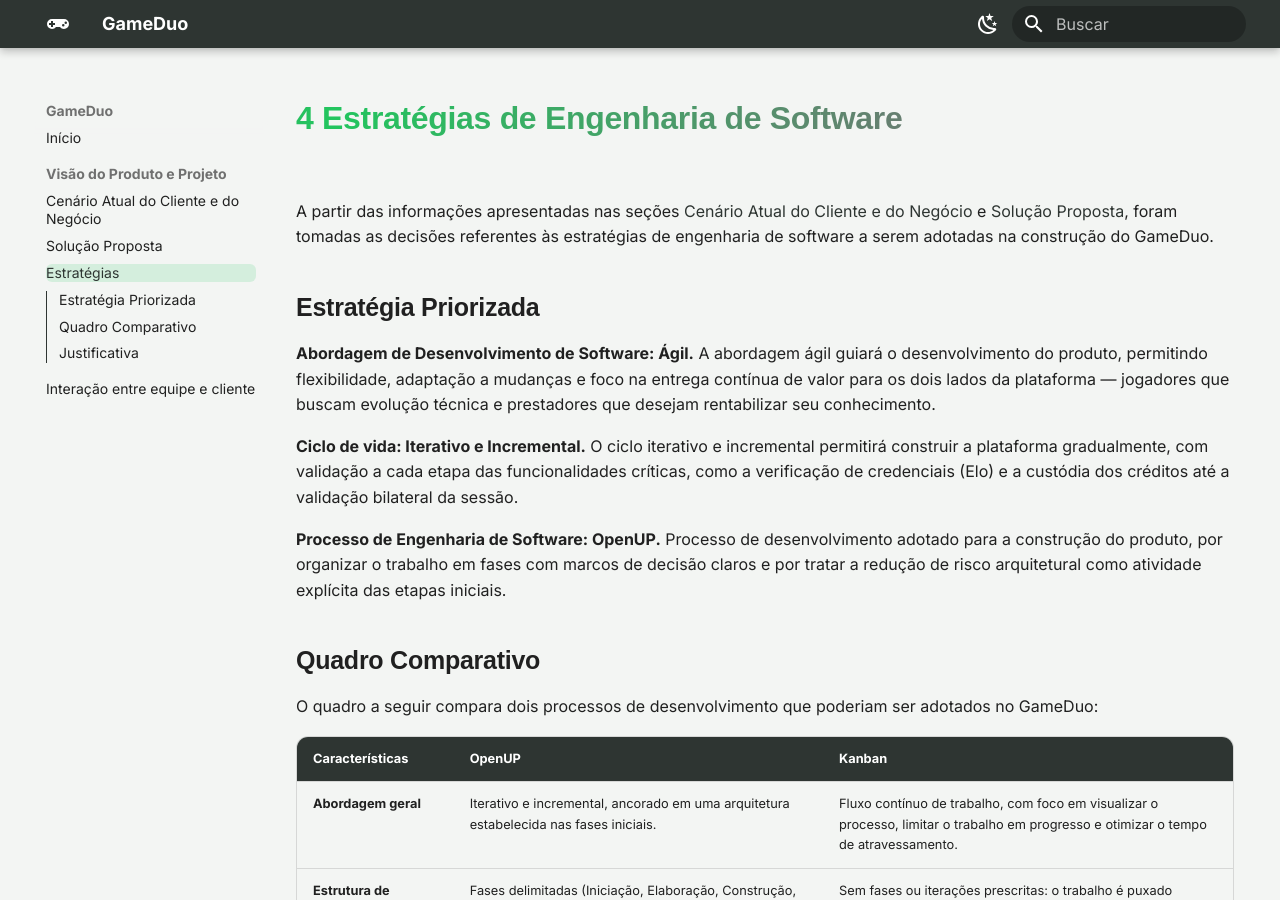
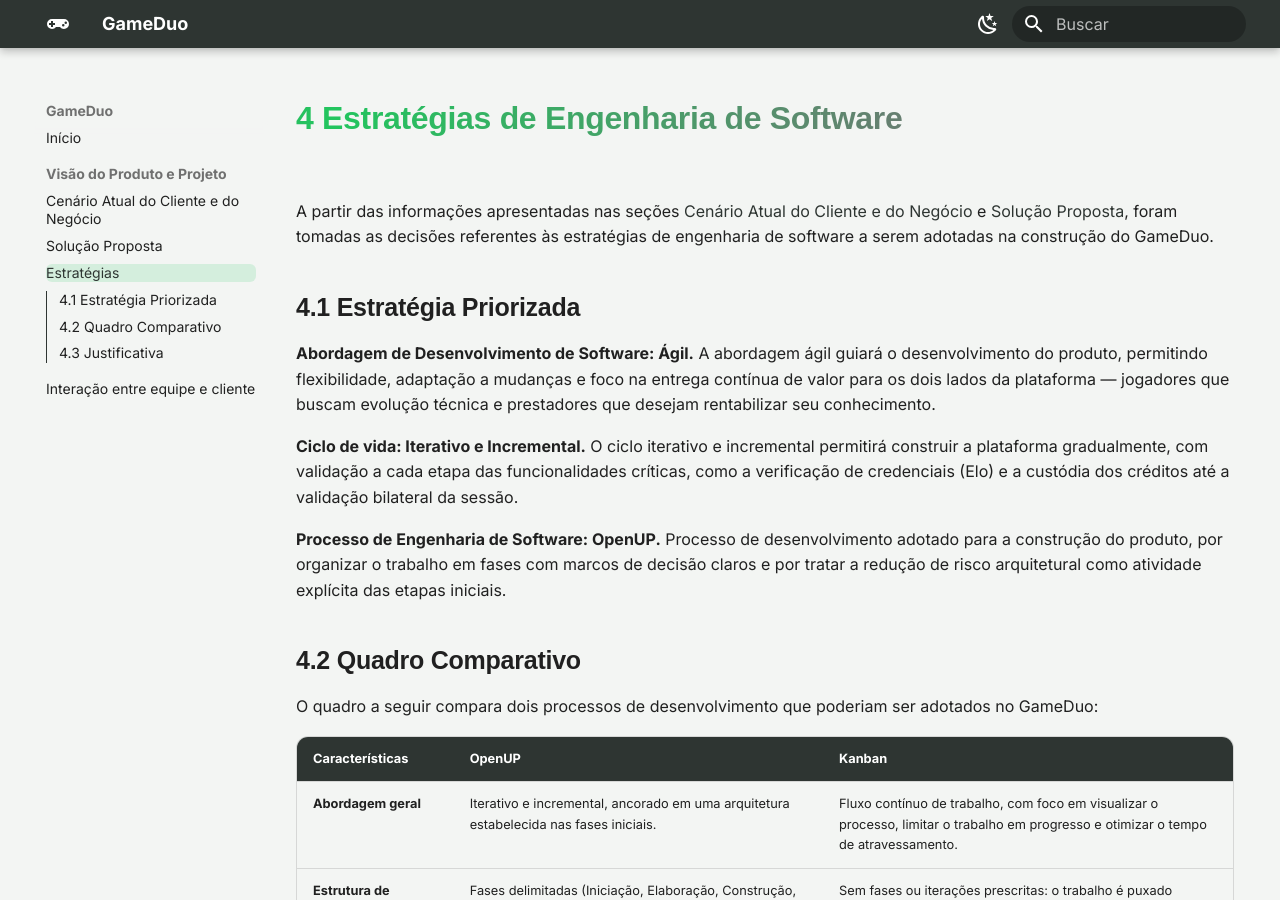
Before and after one commit to mdsreq-fga-unb/REQ-2026.2-T02-GameDuo, an MkDocs documentation site: the page built from docs/visao-produto/estrategias.md, in a window 1280 px wide and 900 px high. Built offline with MkDocs 1.6.1 and Material for MkDocs 9.7.7, drawn with Linux system fonts in a browser that asks for light colours; some of the changed text lies outside the part shown.

Commit message:
Colocado número no documento de estratégias

```diff
--- a/docs/visao-produto/estrategias.md
+++ b/docs/visao-produto/estrategias.md
@@ -2,7 +2,7 @@
 
 A partir das informações apresentadas nas seções [Cenário Atual do Cliente e do Negócio](cenario-atual.md) e [Solução Proposta](solucao-proposta.md), foram tomadas as decisões referentes às estratégias de engenharia de software a serem adotadas na construção do GameDuo.
 
-## Estratégia Priorizada
+## 4.1 Estratégia Priorizada
 
 **Abordagem de Desenvolvimento de Software: Ágil.**
 A abordagem ágil guiará o desenvolvimento do produto, permitindo flexibilidade, adaptação a mudanças e foco na entrega contínua de valor para os dois lados da plataforma — jogadores que buscam evolução técnica e prestadores que desejam rentabilizar seu conhecimento.
@@ -13,7 +13,7 @@
 **Processo de Engenharia de Software: OpenUP.**
 Processo de desenvolvimento adotado para a construção do produto, por organizar o trabalho em fases com marcos de decisão claros e por tratar a redução de risco arquitetural como atividade explícita das etapas iniciais.
 
-## Quadro Comparativo
+## 4.2 Quadro Comparativo
 
 O quadro a seguir compara dois processos de desenvolvimento que poderiam ser adotados no GameDuo:
 
@@ -33,7 +33,7 @@
 | **Suporte à equipe** | Papéis e responsabilidades definidos, com controle de progresso mais formal. | Não define papéis nem altera a estrutura existente — parte do princípio de melhoria evolutiva sobre o processo já praticado pela equipe. |
 | **Adaptação ao projeto GameDuo** | Adequado a um produto novo cujos maiores riscos são estruturais (custódia de créditos, meios de pagamento, integração com APIs de terceiros) e que precisa de marcos de validação claros dentro de um semestre letivo. | Mais indicado a contextos de fluxo contínuo e demanda recorrente — sustentação, manutenção evolutiva ou operação de um produto já existente — situação distinta da construção inicial do GameDuo. |
 
-## Justificativa
+## 4.3 Justificativa
 
 A escolha do OpenUP não decorre de qualquer limitação do Kanban como método, mas do ajuste entre cada processo e as condições concretas em que o GameDuo será desenvolvido.
 
```
